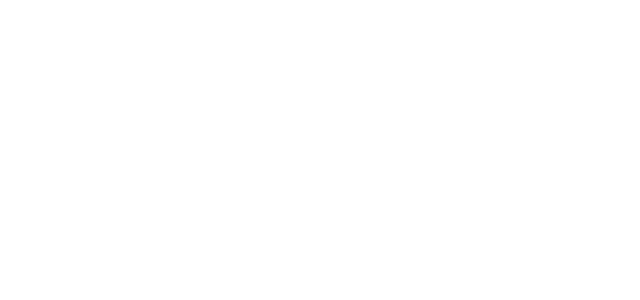
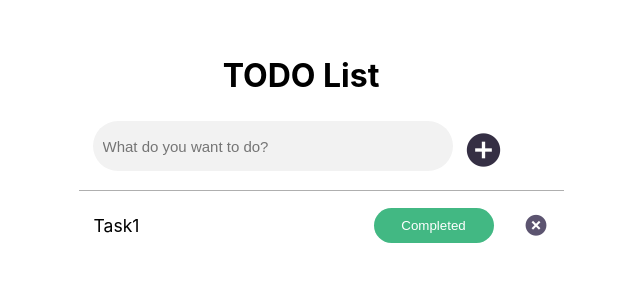
Before and after one commit to Melza-Geno-I/Todo-vite-vue-app, a Vue app: page / in a window 1280 px wide. Shown: the top 300 px of the page, without its empty margins (339-979 px from the left). Built offline with nearby package versions, Linux system fonts and the light colour scheme.

Commit message:
added component files, completed the basic design of todo app

```diff
--- a/index.html
+++ b/index.html
@@ -2,9 +2,9 @@
 <html lang="en">
   <head>
     <meta charset="UTF-8" />
-    <link rel="icon" href="/favicon.ico" />
+    <link href="https://cdn.jsdelivr.net/npm/remixicon@4.1.0/fonts/remixicon.css" rel="stylesheet" />
     <meta name="viewport" content="width=device-width, initial-scale=1.0" />
-    <title>Vite App</title>
+    <title>Todo Vite&Vue App</title>
   </head>
   <body>
     <div id="app"></div>
--- a/src/App.vue
+++ b/src/App.vue
@@ -1,12 +1,63 @@
-<script setup>
+<script>
+import InputComponent from './components/InputComponent.vue';
+import TaskComponent from './components/TaskComponent.vue';
+export default{
+  name:'App',
+  components:{
+    InputComponent,
+    TaskComponent
+  },
+  data(){
+    return{
+      tasks:[
+      {
+        id:1,
+        todo:"Gym",
+        isComplete:false
+      },
+      {
+        id:2,
+        todo:"Study",
+        isComplete:true
+      }
+    ]
+    }
+  }
+}
 </script>
 
 <template>
   <div id="app">
-
+    <div class="container">
+      <h1>TODO List</h1>
+      <InputComponent :todo-item="tasks"></InputComponent>
+      <TaskComponent></TaskComponent>
+    </div>
   </div>
 </template>
 
 <style scoped>
+#app{
+  display: flex;
+  align-items: center;
+}
+.container{
 
+  margin:  5%;
+  text-align: center;
+  width:600px;
+  height: 800px;
+  border-radius: 75px;
+  background-color:white;
+  .innerContainer{
+      height: 150px;
+      border-radius: 75px 75px 0 0;
+  }
+}
+.container h1{
+  margin: 20px  ;
+  color: black;
+  font-size: xx-large;
+  font-weight: bolder;
+}
 </style>
--- /dev/null
+++ b/src/components/InputComponent.vue
@@ -0,0 +1,54 @@
+<script>
+export default{
+    name:'InputComponent',
+    props:{
+        todoItem:{
+            type:Array,
+            default:[]
+        }
+
+    }
+}
+
+</script>
+
+<template>
+  <div class="inputContainer">
+        <input class="inputBox"  type="text" placeholder="What do you want to do?">
+        <button><i class="ri-add-circle-fill"></i></button>
+    </div>
+</template>
+
+<style scoped>
+ .inputContainer{
+        margin: 2% 5%;
+        background-color:white;
+        display: flex;
+        align-items: center;
+        justify-content: center;
+        gap: 5px;
+
+        .inputBox{
+            background-color:  rgb(242, 242, 242);
+            height: 50px;
+            width: 360px;
+            border: none;
+            outline: none;
+            border-radius: 25px;
+            font-size: 15px;
+            padding: 10px;
+            margin-bottom: 8px;
+        }
+        .inputBox:focus{
+            background-color: rgba(218, 218, 218, 0.407);
+
+        }
+    }
+    .inputContainer button{
+        background-color: transparent;
+        border: none;
+        font-size: 40px;
+        cursor: pointer;
+        color: #352f44;
+    }
+</style>
--- /dev/null
+++ b/src/components/TaskComponent.vue
@@ -0,0 +1,65 @@
+<template>
+    <div class="taskContainer">
+        <ul class="todoTasks">
+            <li class="todoTask">
+                <h3>Task1</h3>
+                <button class="status is-complete">Completed</button>
+                <i class="ri-close-circle-fill"></i>
+            </li>
+            <!-- <li class="todoTask">
+                <h3>Task1</h3>
+                <button class="status is-complete">Completed</button>
+                <i class="ri-close-circle-fill"></i>
+            </li>
+            <li class="todoTask">
+                <h3>Task1</h3>
+                <button class="status is-complete">Completed</button>
+                <i class="ri-close-circle-fill"></i>
+            </li> -->
+
+        </ul>
+    </div>
+</template>
+
+<script>
+
+</script>
+
+<style scoped>
+    .todoTasks{
+                /* border: 1px solid blue; */
+        color: black;
+        margin: none;
+        display: flex;
+        align-items: center;
+        flex-direction: column;
+    }
+    .todoTask{
+                display: flex;
+                align-items: center;
+                justify-content: center;
+                border-top: 1px solid rgb(175, 175, 175);
+                padding: 15px;
+                gap: 30px;
+            }
+    .todoTask h3{
+                width: 250px;
+                /* border: 1px solid red; */
+                text-align: left;
+    }
+    .todoTask .is-complete{
+        width: 120px;
+        height: 35px;
+        border-radius: 20px;
+        background-color:#42b883;
+        color: white;
+        border: none;
+        cursor: pointer;
+    }
+    .todoTask i{
+        font-size: 25px;
+        color:  #5c5470;
+        cursor: pointer;
+
+    }
+</style>
```
